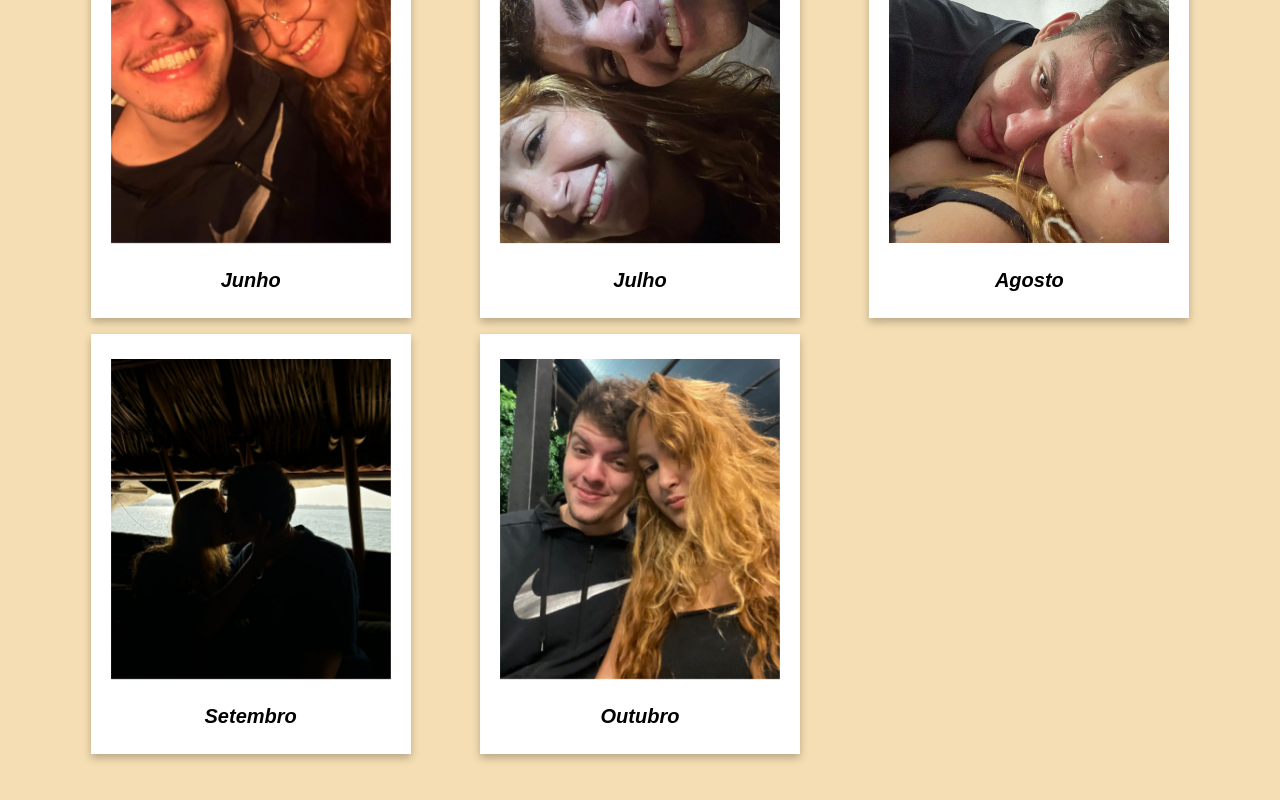
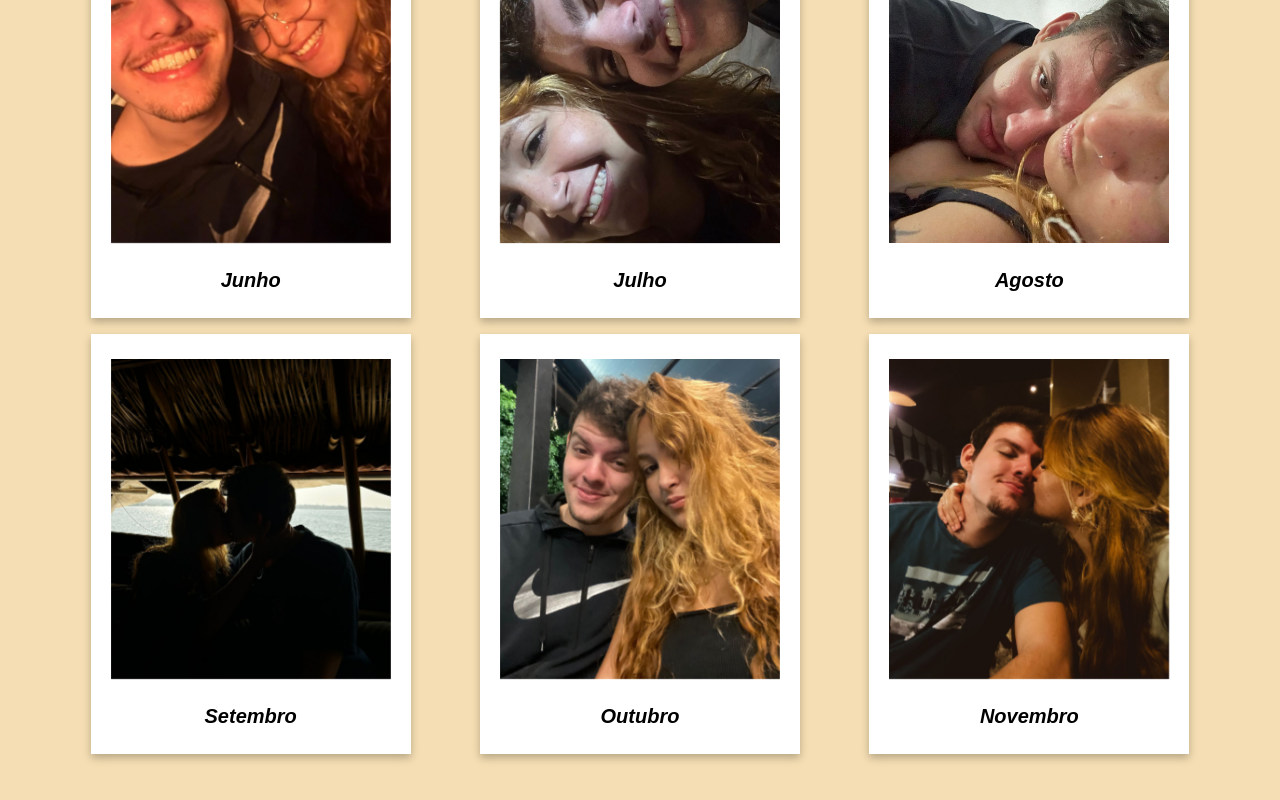
Before and after one commit to SixBruno99/maria-eduarda, a React (Vite) app: page / in a window 1280 px wide. Shown: the part 1046-1846 px from the top of the page. Built offline with nearby package versions, Linux system fonts and the light colour scheme.

Commit message:
:art: add a new month

```diff
--- a/src/mock/polaroid.ts
+++ b/src/mock/polaroid.ts
@@ -7,6 +7,7 @@ import july from "../assets/images/07.jpeg";
 import august from "../assets/images/08.jpeg";
 import september from "../assets/images/09.jpeg";
 import october from "../assets/images/10.jpeg";
+import november from "../assets/images/11.jpeg";
 
 export const polaroids: TPolaroid[] = [
   {
@@ -59,10 +60,17 @@ export const polaroids: TPolaroid[] = [
       "Setembro, o mês que fortalecemos nossa relação e somos capazes de resolver qualquer coisa juntos.",
   },
   {
-    id: "7",
+    id: "8",
     date: "Outubro",
     image: october,
     description:
       "Outubro, o mês que percebi que cada sorriso seu ilumina ainda mais os meus dias, e que nosso amor cresce a cada momento que passamos juntos.",
   },
+  {
+    id: "9",
+    date: "Novembro",
+    image: november,
+    description:
+      "Novembro, o mês em que percebi o quanto você é minha maior inspiração, com sua força e determinação que me motivam a ser melhor a cada dia.",
+  },
 ];
```
Also changed, not shown: src/assets/images/11.jpeg (added).
